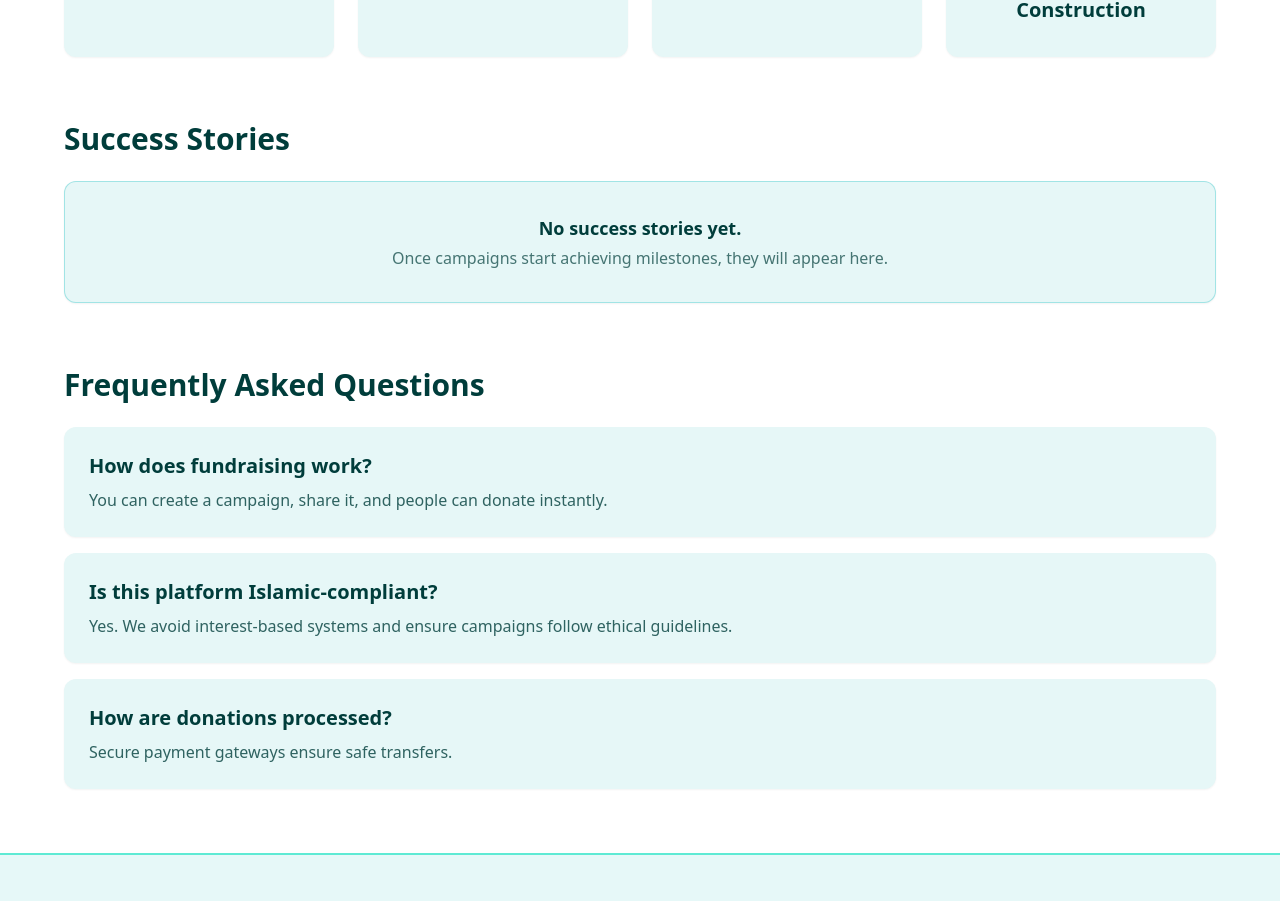
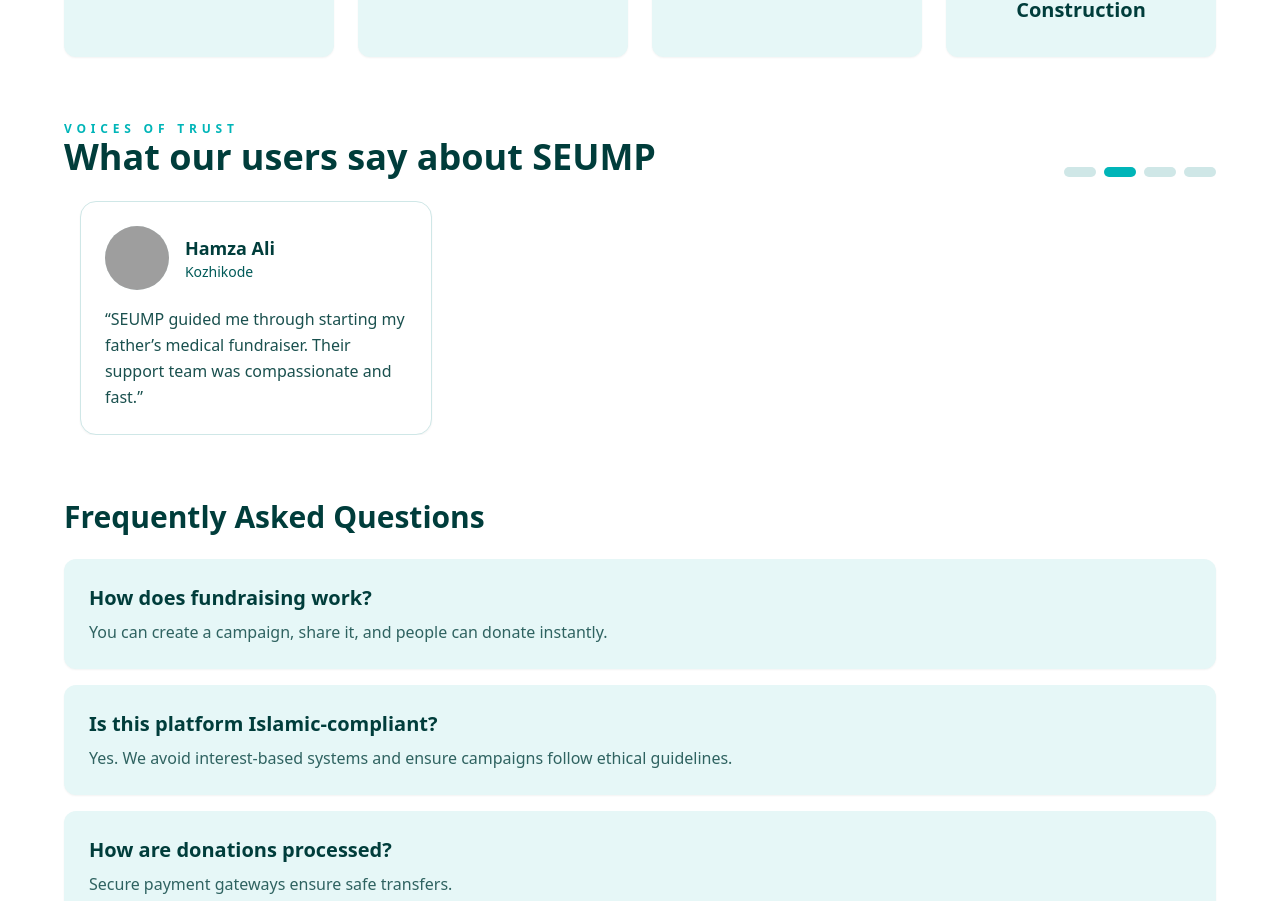
Before and after one commit to yaserkhan55/fund, a React app in the folder Frontend/: page / in a window 1280 px wide. Shown: the part 1319-2220 px from the top of the page. Built offline with nearby package versions, Linux system fonts and the light colour scheme; no server answers; grey boxes are pictures that could not be loaded; the HTML template or start-up script is replaced by a standard one.

Commit message:
sucess stories

```diff
--- a/Frontend/src/components/SuccessStories.jsx
+++ b/Frontend/src/components/SuccessStories.jsx
@@ -1,26 +1,115 @@
+import { useEffect, useState } from "react";
+
+const testimonials = [
+  {
+    name: "Amina Siddiqui",
+    city: "Hyderabad",
+    quote:
+      "SEUMP made it effortless to support causes close to my heart. The transparency at every step reminds me why I trust this platform.",
+    avatar: "/images/testimonials/amina.png",
+  },
+  {
+    name: "Farhan Qureshi",
+    city: "Lucknow",
+    quote:
+      "Being able to read campaign updates in real time helped me feel involved. SEUMP’s team truly cares about every contributor.",
+    avatar: "/images/testimonials/farhan.png",
+  },
+  {
+    name: "Safiya Rahman",
+    city: "Bengaluru",
+    quote:
+      "From zakat eligibility to campaign verification, SEUMP gives my family complete confidence when donating online.",
+    avatar: "/images/testimonials/safiya.png",
+  },
+  {
+    name: "Hamza Ali",
+    city: "Kozhikode",
+    quote:
+      "SEUMP guided me through starting my father’s medical fundraiser. Their support team was compassionate and fast.",
+    avatar: "/images/testimonials/hamza.png",
+  },
+];
+
 export default function SuccessStories() {
+  const [activeIndex, setActiveIndex] = useState(0);
+
+  useEffect(() => {
+    const timer = setInterval(() => {
+      setActiveIndex((prev) => (prev + 1) % testimonials.length);
+    }, 4000);
+
+    return () => clearInterval(timer);
+  }, []);
+
   return (
     <section className="w-[90%] mx-auto my-16">
-        <h2 className="text-3xl font-semibold text-[#003D3B] mb-6">
-          Success Stories
+      <div className="flex flex-col md:flex-row md:items-end md:justify-between gap-4 mb-6">
+        <div>
+          <p className="uppercase text-xs tracking-[0.4em] text-[#00B5B8] font-semibold">
+            Voices of Trust
+          </p>
+          <h2 className="text-3xl md:text-4xl font-semibold text-[#003D3B]">
+            What our users say about SEUMP
           </h2>
+        </div>
+        <div className="flex gap-2">
+          {testimonials.map((_, idx) => (
+            <button
+              key={idx}
+              aria-label={`Go to testimonial ${idx + 1}`}
+              className={`h-2.5 w-8 rounded-full transition-all ${
+                idx === activeIndex ? "bg-[#00B5B8]" : "bg-[#CFE7E7]"
+              }`}
+              onClick={() => setActiveIndex(idx)}
+            />
+          ))}
+        </div>
+      </div>
 
+      <div className="overflow-hidden">
         <div
-          className="
-            bg-[#E6F7F7]
-            border border-[#00B5B8]/30
-            rounded-xl
-            p-8
-            text-center
-            shadow-sm
-          "
+          className="flex transition-transform duration-700 ease-out"
+          style={{ transform: `translateX(-${activeIndex * 100}%)` }}
         >
-          <p className="text-[#003D3B] text-lg font-semibold">
-            No success stories yet.
+          {testimonials.map((story, idx) => (
+            <article
+              key={story.name}
+              className="min-w-full md:min-w-[50%] lg:min-w-[33.3333%] px-4"
+            >
+              <div className="bg-white border border-[#CFE7E7] rounded-2xl p-6 shadow-sm h-full">
+                <div className="flex items-center gap-4 mb-4">
+                  <div className="h-16 w-16 rounded-full bg-[#E6F7F7] flex items-center justify-center text-[#00B5B8] font-semibold text-xl">
+                    {story.avatar ? (
+                      <img
+                        src={story.avatar}
+                        alt={story.name}
+                        className="h-full w-full rounded-full object-cover"
+                        onError={(e) => {
+                          e.currentTarget.onerror = null;
+                          e.currentTarget.src = "https://ui-avatars.com/api/?background=00B5B8&color=fff&name=" + encodeURIComponent(story.name);
+                        }}
+                      />
+                    ) : (
+                      story.name
+                        .split(" ")
+                        .map((n) => n[0])
+                        .join("")
+                        .slice(0, 2)
+                    )}
+                  </div>
+                  <div>
+                    <p className="text-lg font-semibold text-[#003D3B]">{story.name}</p>
+                    <p className="text-sm text-[#005A58]">{story.city}</p>
+                  </div>
+                </div>
+                <p className="text-[#003D3B]/90 leading-relaxed text-base">
+                  “{story.quote}”
                 </p>
-          <p className="text-[#003D3B]/70 mt-1">
-            Once campaigns start achieving milestones, they will appear here.
-          </p>
+              </div>
+            </article>
+          ))}
+        </div>
       </div>
     </section>
   );
```
Lines whose indentation alone changed are shown as unchanged.
